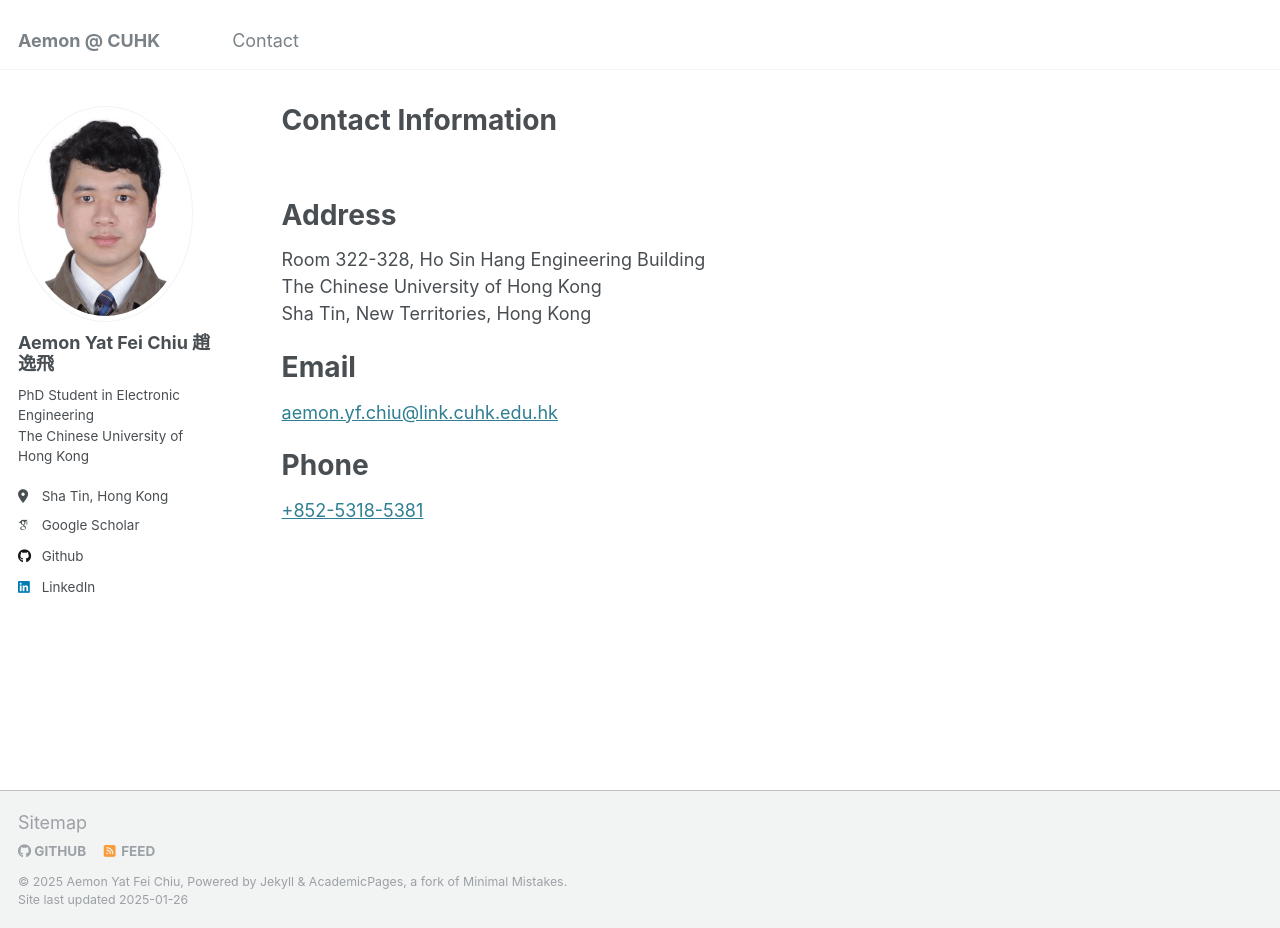
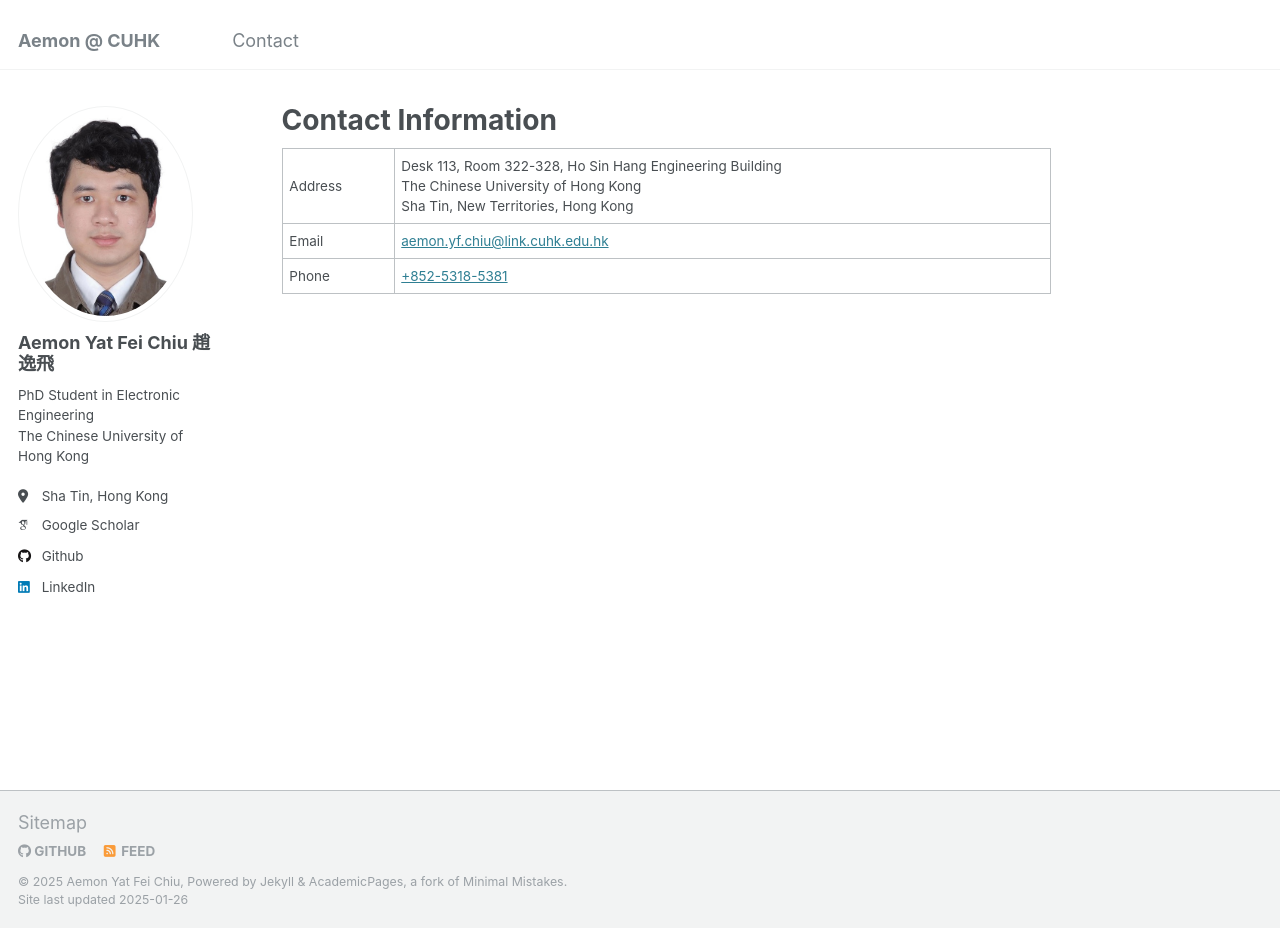
Before and after one commit to aemonyfchiu/aemonyfchiu.github.io, a Jekyll site: the page built from _pages/contact.md, in a window 1280 px wide and 928 px high. Built offline with Jekyll 4.4.1, drawn with Linux system fonts in a browser that asks for light colours; some web fonts are replaced; a script that is not in the unit is left out.

Commit message:
Update contact.md

```diff
--- a/_pages/contact.md
+++ b/_pages/contact.md
@@ -3,18 +3,6 @@ permalink: /contact/
 title: "Contact Information"
 author_profile: true
 ---
-<br>
-
-Address
-======
-Room 322-328, Ho Sin Hang Engineering Building<br>
-The Chinese University of Hong Kong<br>
-Sha Tin, New Territories, Hong Kong
-
-Email
-======
-[aemon.yf.chiu@link.cuhk.edu.hk](mailto:aemon.yf.chiu@link.cuhk.edu.hk)
-
-Phone
-======
-[+852-5318-5381](tel:1234567890)
+|Address|Desk 113, Room 322-328, Ho Sin Hang Engineering Building<br>The Chinese University of Hong Kong<br>Sha Tin, New Territories, Hong Kong|
+|Email|[aemon.yf.chiu@link.cuhk.edu.hk](mailto:aemon.yf.chiu@link.cuhk.edu.hk)|
+|Phone|[+852-5318-5381](tel:+85253185381)|
```
